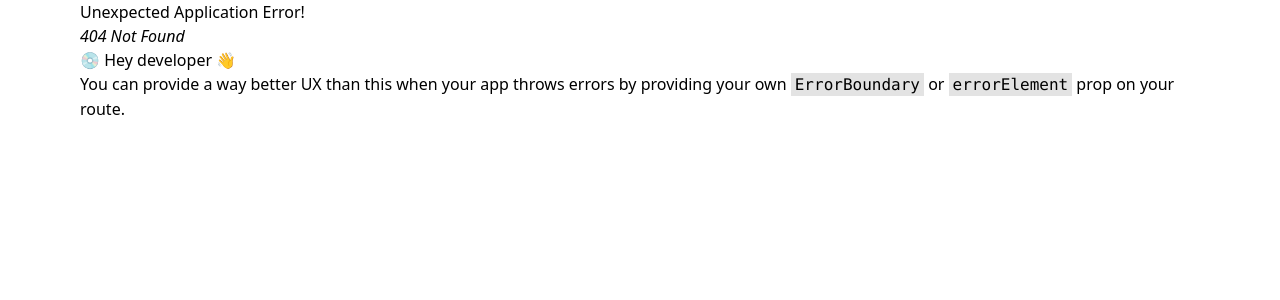
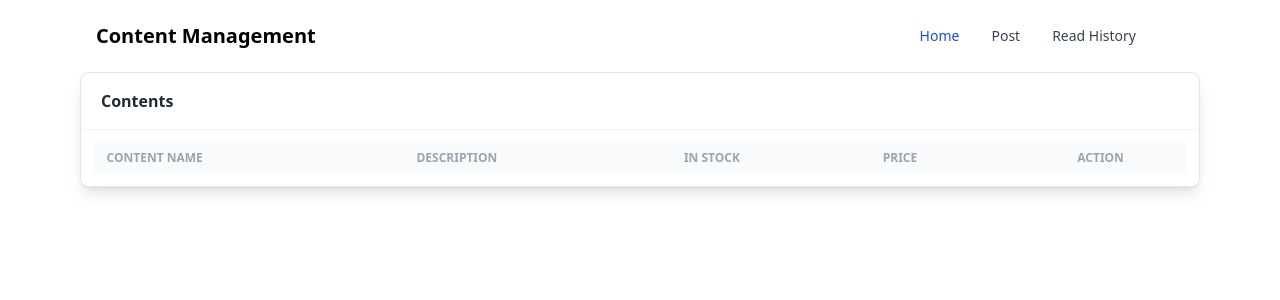
Before and after one commit to hiramonnahareva/content-management-redux, a React (Create React App) app: page /contentList in a window 1280 px wide. Before the commit this address had no page. Shown: the top 300 px of the page. Built offline with nearby package versions, Linux system fonts and the light colour scheme.

Commit message:
edit update page

```diff
--- a/src/Components/ContentCard.js
+++ b/src/Components/ContentCard.js
@@ -30,9 +30,9 @@ const ContentCard = ({content}) => {
 
 
            { pathname.includes('readHistory') &&
-           <Link to='/update'
-           title='Remove'
-           className=' border-2 border-emerald-400 text-center rounded flex-1 py-1 ms-20 text-emerald-400 text-bold' onClick={() => dispatch(updateContent(content._id, content))}
+           <Link to={`/update/${content?._id}` }
+           title='update'
+           className=' border-2 border-emerald-400 text-center rounded flex-1 py-1 ms-20 text-emerald-400 text-bold' onClick={() => dispatch(updateContent(content?._id, content))}
            >
               Update
               </Link>
--- a/src/Layout/Nav.js
+++ b/src/Layout/Nav.js
@@ -15,17 +15,17 @@ const Nav = () => {
           <Link className="block py-2 pl-3 pr-4 text-white bg-blue-700 rounded md:bg-transparent md:text-blue-700 md:p-0 dark:text-white" aria-current="page" to='/'>Home</Link>
         </li>
         <li>
-          <Link className="block py-2 pl-3 pr-4 text-gray-700 rounded hover:bg-gray-100 md:hover:bg-transparent md:border-0 md:hover:text-blue-700 md:p-0 dark:text-gray-400 md:dark:hover:text-white dark:hover:bg-gray-700 dark:hover:text-white md:dark:hover:bg-transparent" to='post'>post</Link>
+          <Link className="block py-2 pl-3 pr-4 text-gray-700 rounded hover:bg-gray-100 md:hover:bg-transparent md:border-0 md:hover:text-blue-700 md:p-0 dark:text-gray-400 md:dark:hover:text-white dark:hover:bg-gray-700 dark:hover:text-white md:dark:hover:bg-transparent" to='post'>Post</Link>
         </li>
         <li>
           <Link className="block py-2 pl-3 pr-4 text-gray-700 rounded hover:bg-gray-100 md:hover:bg-transparent md:border-0 md:hover:text-blue-700 md:p-0 dark:text-gray-400 md:dark:hover:text-white dark:hover:bg-gray-700 dark:hover:text-white md:dark:hover:bg-transparent" to='readHistory'>Read History</Link>
         </li>
         <li>
-          <Link className="block py-2 pl-3 pr-4 text-gray-700 rounded hover:bg-gray-100 md:hover:bg-transparent md:border-0 md:hover:text-blue-700 md:p-0 dark:text-gray-400 md:dark:hover:text-white dark:hover:bg-gray-700 dark:hover:text-white md:dark:hover:bg-transparent" to='update'>Update</Link>
+          {/* <Link className="block py-2 pl-3 pr-4 text-gray-700 rounded hover:bg-gray-100 md:hover:bg-transparent md:border-0 md:hover:text-blue-700 md:p-0 dark:text-gray-400 md:dark:hover:text-white dark:hover:bg-gray-700 dark:hover:text-white md:dark:hover:bg-transparent" to='update'>Update</Link> */}
         </li>
-        <li>
+        {/* <li>
           <Link className="block py-2 pl-3 pr-4 text-gray-700 rounded hover:bg-gray-100 md:hover:bg-transparent md:border-0 md:hover:text-blue-700 md:p-0 dark:text-gray-400 md:dark:hover:text-white dark:hover:bg-gray-700 dark:hover:text-white md:dark:hover:bg-transparent" to='/'>Contact</Link>
-        </li>
+        </li> */}
       </ul>
     </div>
   </div>
--- /dev/null
+++ b/src/Pages/ContentList.js
@@ -0,0 +1,102 @@
+import React, { useEffect } from "react";
+import { useDispatch, useSelector } from "react-redux";
+import { deleteContent, loadContent } from "../redux/actionCreators/contentActions";
+// import deleteContent from "../../redux/thunk/Contents/deleteContent";
+// import loadContentData from "../../redux/thunk/Contents/fetchContents";
+
+const ContentList = () => {
+    const dispatch = useDispatch();
+    const contents = useSelector((state) =>  state.content.contents);
+
+  useEffect(() => {
+    dispatch(loadContent());
+  });
+
+  return (
+    <div class='flex flex-col justify-center items-center h-full w-full '>
+      <div class='w-full max-w-7xl mx-auto rounded-lg  bg-white shadow-lg border border-gray-200'>
+        <header class='px-5 py-4 border-b border-gray-100'>
+          <div class='font-semibold text-gray-800'>Contents</div>
+        </header>
+
+        <div class='overflow-x-auto p-3'>
+          <table class='table-auto w-full'>
+            <thead class='text-xs font-semibold uppercase text-gray-400 bg-gray-50'>
+              <tr>
+                <th></th>
+                <th class='p-2'>
+                  <div class='font-semibold text-left'>Content Name</div>
+                </th>
+                <th class='p-2'>
+                  <div class='font-semibold text-left'>description</div>
+                </th>
+                <th class='p-2'>
+                  <div class='font-semibold text-left'>In Stock</div>
+                </th>
+                <th class='p-2'>
+                  <div class='font-semibold text-left'>Price</div>
+                </th>
+                <th class='p-2'>
+                  <div class='font-semibold text-center'>Action</div>
+                </th>
+              </tr>
+            </thead>
+
+            <tbody class='text-sm divide-y divide-gray-100'>
+              {contents?.map(({ title, category,  _id }) => (
+                <tr>
+                  <td class='p-2'>
+                    <input type='checkbox' class='w-5 h-5' value='id-1' />
+                  </td>
+                  <td class='p-2'>
+                    <div class='font-medium text-gray-800'>{title}</div>
+                  </td>
+                  <td class='p-2'>
+                    <div class='text-left capitalize'>{}</div>
+                  </td>
+                  <td class='p-2'>
+                    <div class='text-left'>
+                      {/* {status ? (
+                        <p className='text-green-500 font-medium'>Available</p>
+                      ) : (
+                        <p className='text-red-500 font-medium'>Stock out</p>
+                      )} */}
+                    </div>
+                  </td>
+                  <td class='p-2'>
+                    <div class='text-left font-medium text-indigo-500'>
+                      {/* {price} */}
+                    </div>
+                  </td>
+                  <td class='p-2'>
+                    <div class='flex justify-center'>
+                      <button onClick={() => dispatch(deleteContent(_id))}>
+                        <svg
+                          class='w-8 h-8 hover:text-blue-600 rounded-full hover:bg-gray-100 p-1'
+                          fill='none'
+                          stroke='currentColor'
+                          viewBox='0 0 24 24'
+                          xmlns='http://www.w3.org/2000/svg'
+                        >
+                          <path
+                            stroke-linecap='round'
+                            stroke-linejoin='round'
+                            stroke-width='2'
+                            d='M19 7l-.867 12.142A2 2 0 0116.138 21H7.862a2 2 0 01-1.995-1.858L5 7m5 4v6m4-6v6m1-10V4a1 1 0 00-1-1h-4a1 1 0 00-1 1v3M4 7h16'
+                          ></path>
+                        </svg>
+                      </button>
+                    </div>
+                  </td>
+                </tr>
+              ))}
+            </tbody>
+          </table>
+        </div>
+      </div>
+    </div>
+    // </section>
+  );
+};
+
+export default ContentList;
--- a/src/Pages/Update.js
+++ b/src/Pages/Update.js
@@ -1,12 +1,15 @@
 import React from 'react';
 import { useForm } from "react-hook-form";
 import { useDispatch } from "react-redux";
+import { useParams } from 'react-router-dom';
 import updateData from '../redux/thunk/contents/updateContent';
 // import { addContent } from '../redux/actionCreators/contentActions';
 // import addcontentData from "../../redux/thunk/contents/addcontentData";
-const Update = (id) => {
+const Update = () => {
+
     const { register, handleSubmit } = useForm();
     const dispatch = useDispatch();
+    const {id} = useParams()
 
     const submit = (data) => {
       const content = {
@@ -16,6 +19,7 @@ const Update = (id) => {
         date: data.time,
         description: data.description,
       };
+      console.log(id, content)
       dispatch(updateData(id, content));
     };
 
--- a/src/redux/reducers/contentReducer.js
+++ b/src/redux/reducers/contentReducer.js
@@ -28,9 +28,9 @@ const contentReducer = (state = initialState, action) =>{
             content: [...state.content, action.payload]
         };
         case UPDATE_CONTENT:
-        if(clickContent){
-            return state;
-        }
+        // if(clickContent){
+        //     return state;
+        // }
         return {
             ...state,
             content: [...state.content, action.payload]
```
Also changed, not shown: src/routers.js (+6 -5 lines).
